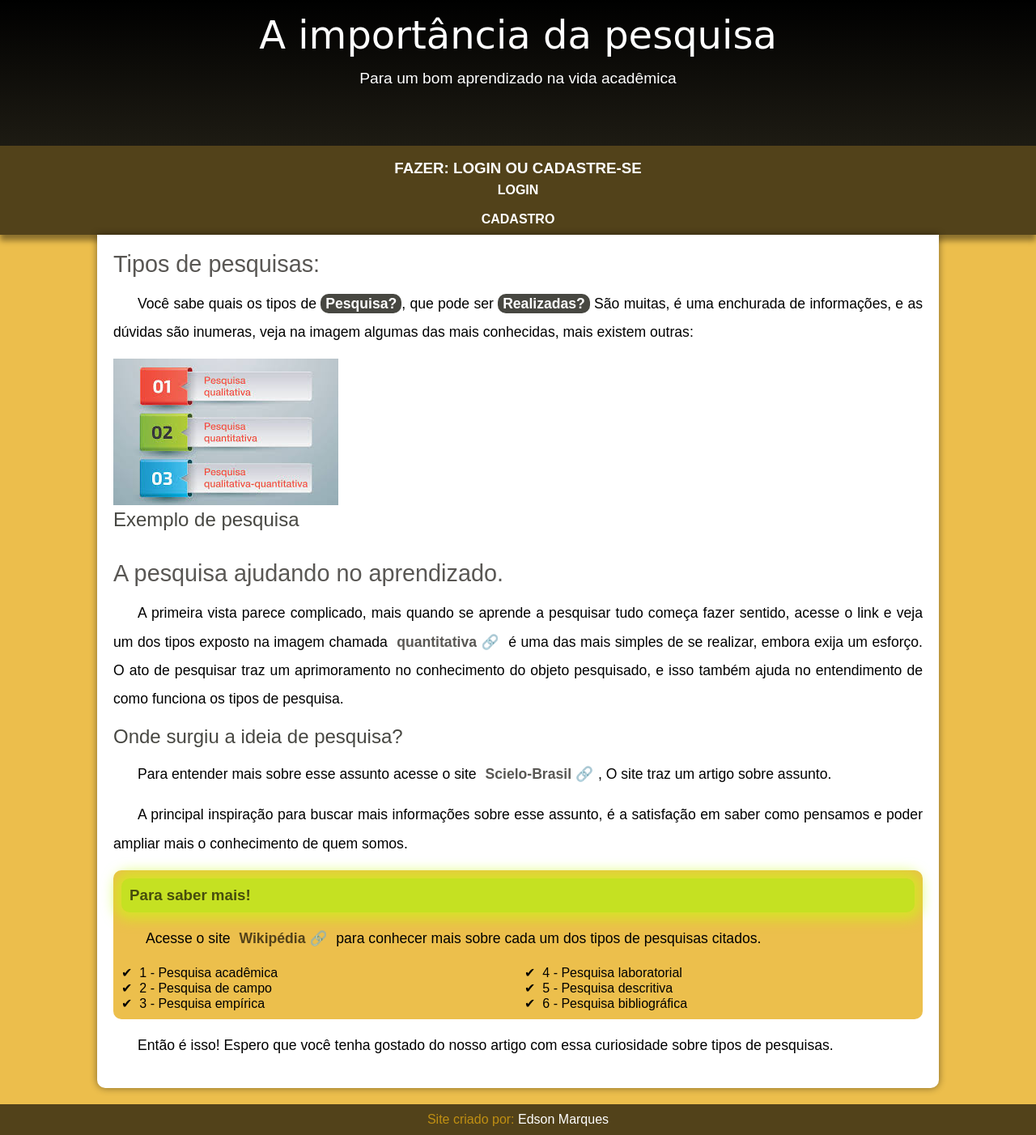
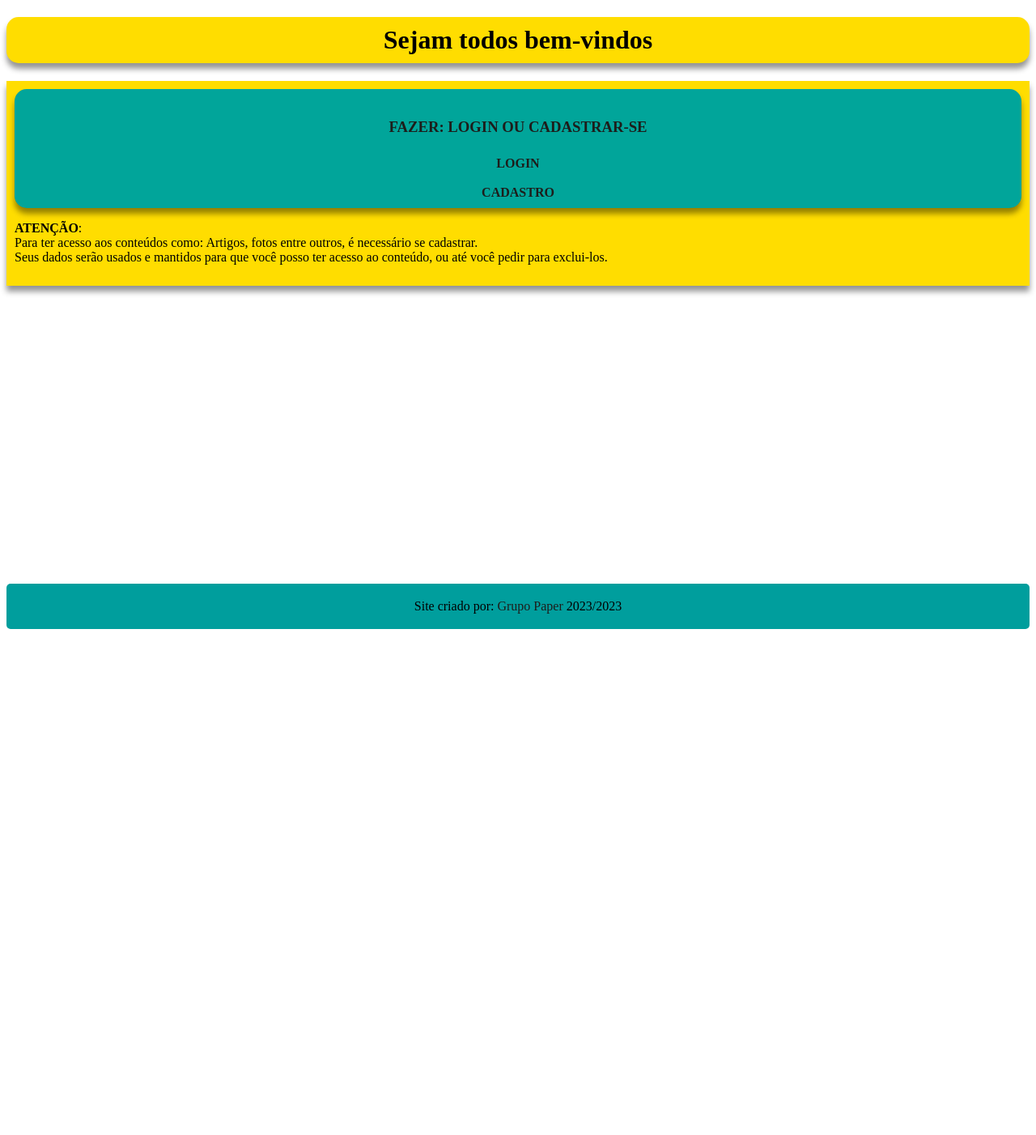
Before and after one commit to edsonmarquessc/projetopaper, a PHP site: page / in a window 1280 px wide. Shown: the whole page at 81% size. After the commit the page ends 777 px from the top, so only its background shows below. Run offline with PHP 8.4, Linux system fonts and the light colour scheme.

Commit message:
atualizacao

```diff
--- a/index.html
+++ b/artigo.php
@@ -1,3 +1,12 @@
+<?php
+    session_start();
+    if((isset($_SESSION['email']) === true) && (isset($_SESSION['pass']) === true)) {
+        unset($_SESSION['email']);
+        unset($_SESSION['pass']);
+        header('Location: formularioLogin.html');
+    }
+?>
+
 <!DOCTYPE html>
 <html lang="pt-br">
 <head>
@@ -15,12 +24,6 @@
         <p>Para um bom aprendizado na vida acadêmica</p>
         <br>
     </header>
-
-    <div>
-            <h3>FAZER: LOGIN OU CADASTRE-SE</h3>
-            <a href="formularioLogin.html">LOGIN</a><br><br>
-            <a href="formularioCadastro.html">CADASTRO</a>
-    </div>
 
     <main>
         <article>
@@ -81,7 +84,7 @@
                         5 - <abbr title="descreve um evento, um intenção">Pesquisa descritiva</abbr>
                     </li>
                     <li>
-                        6 - <abbr title="É quendo se quer reunir informações de algo">Pesquisa bibliográfica</abbr>
+                        6 - <abbr title="É quando se quer reunir informações de algo">Pesquisa bibliográfica</abbr>
                     </li>
 
                 </ul>
@@ -94,7 +97,7 @@
         </article>
     </main>
     <footer>
-        <p>Site criado por: <a href="#">Edson Marques</a></p>
+        <p>Site criado por: <a href="Edson Marques">Edson Marques</a></p>
     </footer>
 </body>
 </html>
--- /dev/null
+++ b/index.php
@@ -0,0 +1,120 @@
+<!DOCTYPE html>
+<html lang="pt-br">
+<head>
+    <meta charset="UTF-8">
+    <meta name="viewport" content="width=device-width, initial-scale=1.0">
+    <title>Paper Uniasselvi 2023</title>
+
+    <style>
+
+        body{
+            background-color: white;
+        }
+
+        h1 {
+            text-align: center;
+            background-color: #FFDD00;
+            padding: 10px;
+            box-shadow: 0px 7px 7px rgba(0, 0, 0, 0.418); /* sombra */
+            border-radius: 15px;
+
+        }
+
+        nav {
+            background-color: #FFDD00;
+            padding: 10px;
+            box-shadow: 0px 7px 7px rgba(0, 0, 0, 0.418); /* sombra */
+
+        }
+
+        nav > a {
+            color: #1D1D1B;
+            padding: 7px;
+            text-decoration: none;
+            font-weight: bold;
+            border-radius: 10px;
+            transition-duration: .3s; /* transicao de um link para o outro*/
+        }
+
+        div {
+            text-align: center;
+            background-color: #01A59A;
+            padding: 10px;
+            box-shadow: 0px 7px 7px rgba(0, 0, 0, 0.418); /* sombra */
+            border-radius: 15px;
+
+        }
+
+        div > a {
+            color: #1D1D1B;
+            padding: 7px;
+            text-decoration: none;
+            font-weight: bold;
+            border-radius: 10px;
+            transition-duration: .3s; /* transicao de um link para o outro*/
+        }
+
+        div > h3 {
+            color: #1D1D1B;
+            padding: 7px;
+            text-decoration: none;
+            font-weight: bold;
+            border-radius: 10px;
+        }
+
+        div > a:hover {  /* :houver para quando passar o mouse, os dois pontos é o pseudo classe */
+            background-color: #1D1D1B;
+            color: #FFDD00;
+        }
+
+        footer {
+        background-color: #009E9D;
+        text-align: center;
+        text-decoration: none;
+        padding: 3px;
+        margin-top: 350px;
+        border-radius: 5px;
+        }
+
+        footer  a {
+        background-color: #009E9D;
+        text-decoration: none;
+        color: #1D1D1B;
+
+        }
+
+        footer a:hover {
+            background-color: white;
+            text-decoration: underline;
+            color: #01A59A;
+            padding: 3px;
+            border-radius: 6px;
+        }
+    </style>
+
+</head>
+<body>
+
+
+        <h1>Sejam todos bem-vindos</h1>
+
+    <nav>
+        <div>
+                <h3>FAZER: LOGIN OU CADASTRAR-SE</h3>
+                <a href="formularioLogin.html">LOGIN</a><br><br>
+                <a href="formularioCadastro.html">CADASTRO</a>
+        </div>
+        <p>
+            <strong>ATENÇÃO</strong>: <br>
+            Para ter acesso aos conteúdos como: Artigos, fotos entre outros, é necessário se cadastrar. <br>
+            Seus dados serão usados e mantidos para que você posso ter acesso ao conteúdo, ou até você pedir para exclui-los.
+
+        </p>
+    </nav>
+
+    <br>
+    <footer>
+        <p>Site criado por: <a href="Edosn Marques">Grupo Paper </a> 2023/2023</p>
+    </footer>
+</body>
+</html>
```
Also changed, not shown: css/styleCadastro.css (+7 -5 lines), css/styleLogin.css (+9 -7 lines), formularioCadastro.html (+2 -6 lines), formularioLogin.html (+7 -13 lines), restricao.php (added, +29 -0 lines).
